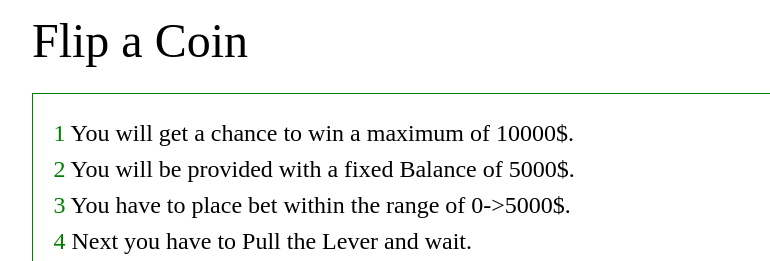
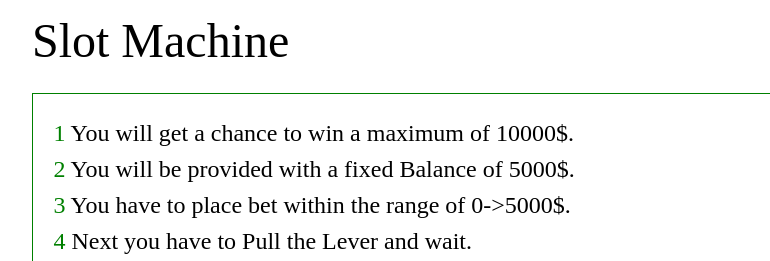
Before and after one commit to abirbhattacharya82/Casino, a plain HTML site: page Website_Management/Pages/Lever_Puller/index.html in a window 1280 px wide. Shown: the top 261 px of the page, 96-866 px from the left. Drawn offline with Linux system fonts and the light colour scheme; grey boxes are pictures that could not be loaded.

Commit message:
Slot Machine

```diff
--- a/Website_Management/Pages/Lever_Puller/index.html
+++ b/Website_Management/Pages/Lever_Puller/index.html
@@ -9,7 +9,7 @@
 </head>
 <body>
     <div class="Heading">
-        Flip a Coin
+        Slot Machine
     </div>
     <div class="Rules">
         <div class="rule">
```
